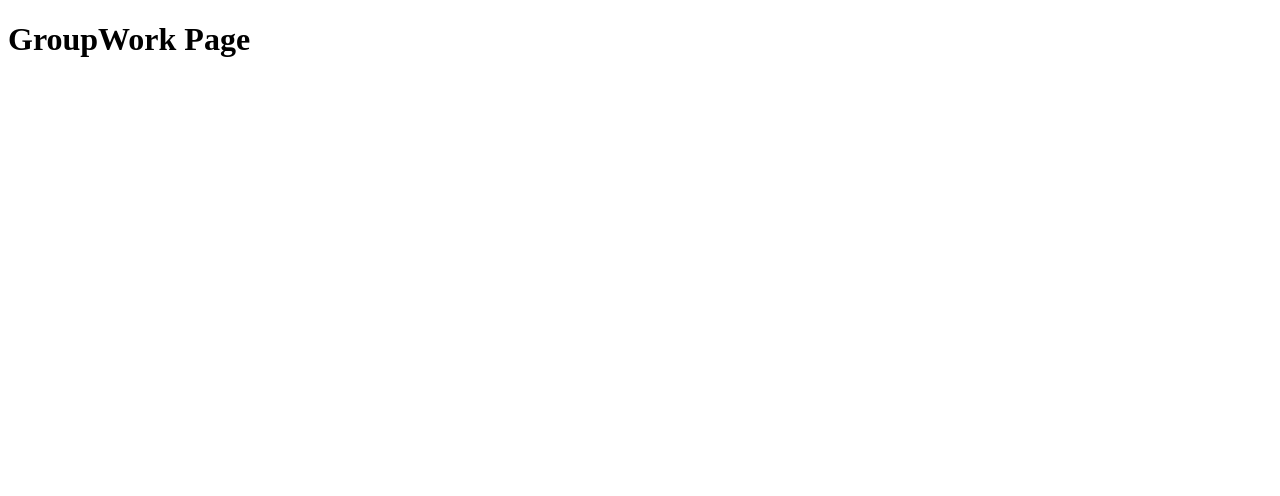
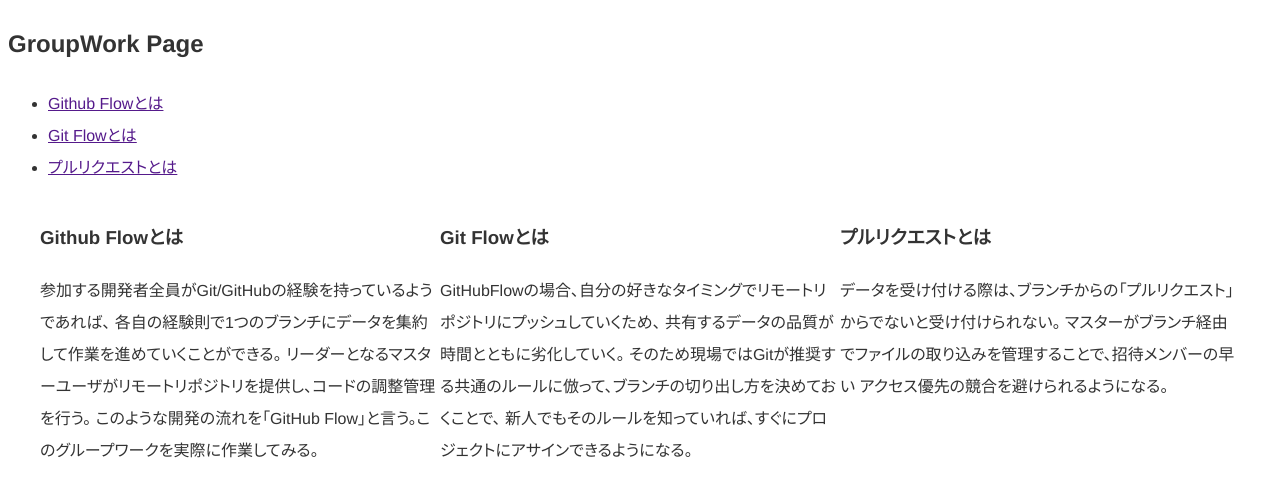
Before and after one commit to genka-beginner/GroupWork, a plain HTML site: page index.html in a window 1280 px wide. Drawn offline with Linux system fonts and the light colour scheme.

Commit message:
update:index.html style.css

```diff
--- a/css/style.css
+++ b/css/style.css
@@ -1 +1,37 @@
 @charset "UTF-8";
+
+/*-------------------------
+    初期値
+-------------------------*/
+html {
+    font-size: 62.5%;
+    scroll-behavior: smooth;
+}
+
+body {
+    font-family: "Helvetica Neue", Arial, "Hiragino Kaku Gothic ProN", "Hiragino Sans", Meiryo, sans-serif;
+    color: #333;
+    font-size: 1.6rem;
+    line-height: 2;
+    font-feature-settings: "palt"1;
+    text-size-adjust: 100%;
+}
+
+/*-------------------------
+    グローバル
+-------------------------*/
+.container {
+    max-width: 1200px;
+    margin: auto;
+}
+
+/*-------------------------
+    トップ
+-------------------------*/
+.top-topics {
+    display: flex;
+}
+
+.top-topic {
+    width: 400px;
+}
--- a/index.html
+++ b/index.html
@@ -3,9 +3,51 @@
 <head>
     <meta charset="UTF-8">
     <meta name="viewport" content="width=device-width, initial-scale=1.0">
+    <link rel="stylesheet" href="css/style.css">
     <title>GroupWork Page</title>
 </head>
 <body>
-    <h1>GroupWork Page</h1>
+    <header class="gl-header">
+        <section>
+            <h1>GroupWork Page</h1>
+        </section>
+        <nav class="gl-nav">
+            <ul>
+                <li><a href="">Github Flowとは</a></li>
+                <li><a href="">Git Flowとは</a></li>
+                <li><a href="">プルリクエストとは</a></li>
+            </ul>
+        </nav>
+    </header>
+    <div class="container">
+        <main>
+            <div class="top-topics">
+                <section class="top-topic">
+                    <h3>Github Flowとは</h3>
+                    <p>参加する開発者全員がGit/GitHubの経験を持っているようであれば、
+                    各自の経験則で1つのブランチにデータを集約して作業を進めていくことができる。
+                    リーダーとなるマスターユーザがリモートリポジトリを提供し、コードの調整管理を行う。
+                    このような開発の流れを「GitHub Flow」と言う。このグループワークを実際に作業してみる。
+                </p>
+                </section>
+                <section class="top-topic">
+                    <h3>Git Flowとは</h3>
+                    <p>GitHubFlowの場合、自分の好きなタイミングでリモートリポジトリにプッシュしていくため、
+                    共有するデータの品質が時間とともに劣化していく。
+                    そのため現場ではGitが推奨する共通のルールに倣って、ブランチの切り出し方を決めておくことで、
+                    新人でもそのルールを知っていれば、すぐにプロジェクトにアサインできるようになる。
+                </p>
+                </section>
+                <section class="top-topic">
+                    <h3>プルリクエストとは</h3>
+                    <p>データを受け付ける際は、ブランチからの「プルリクエスト」からでないと受け付けられない。
+                    マスターがブランチ経由でファイルの取り込みを管理することで、招待メンバーの早い
+                    アクセス優先の競合を避けられるようになる。
+                </p>
+                </section>
+            </div>
+        </main>
+    </div>
+    <footer class="gl-footer"></footer>
 </body>
 </html>
```
